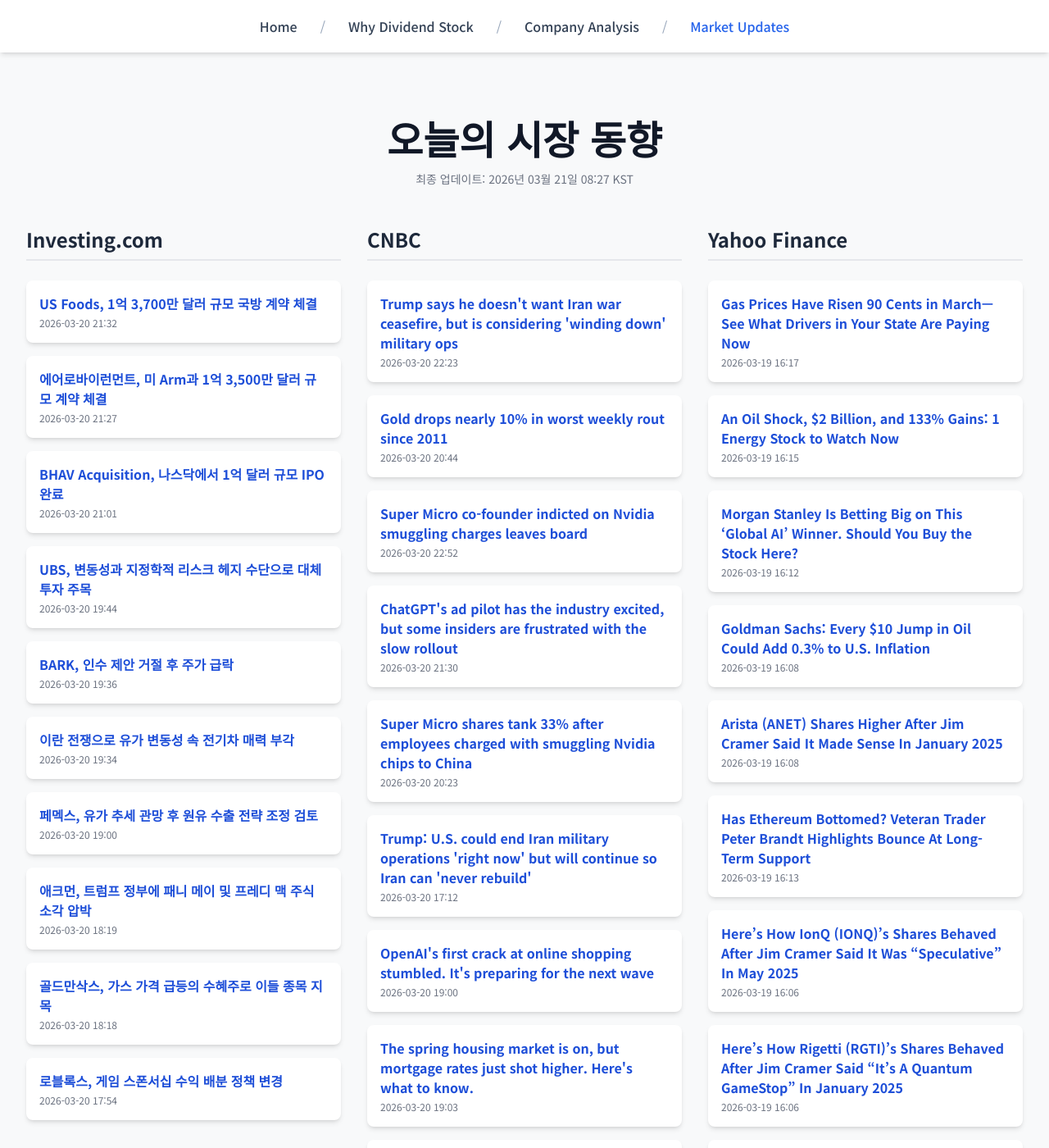
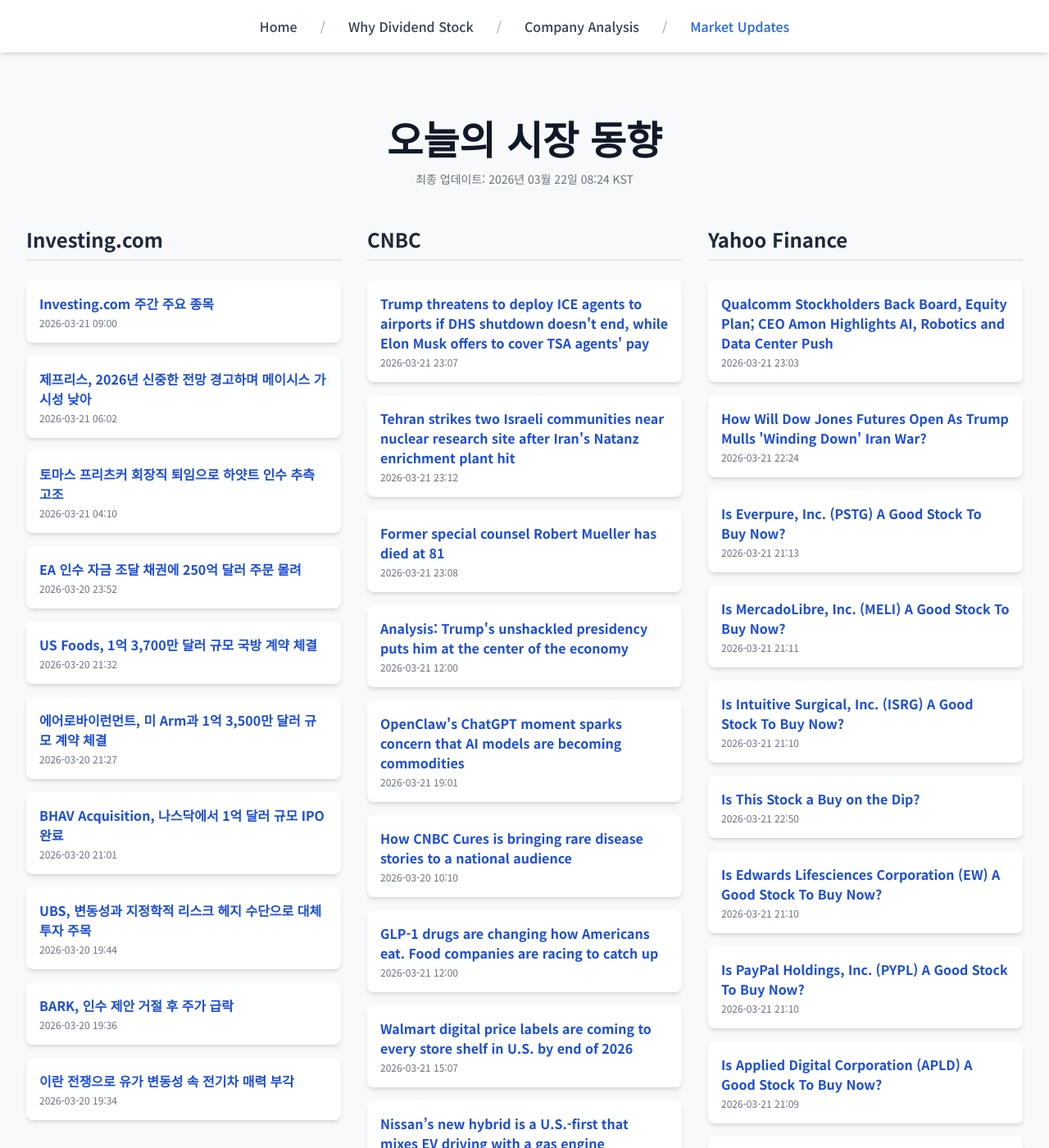
Before and after one commit to Kay-Hwang/my-company-analysis, a Jekyll site: the page built from market-updates.html, in a window 1280 px wide and 1400 px high. Shown: the whole window at 82% size. Built offline with Jekyll 4.4.1, drawn with Linux system fonts in a browser that asks for light colours; nearby versions of some CDN libraries; a script that is not in the unit is left out; some of the changed text lies outside the part shown.

Commit message:
Update daily data

```diff
--- a/_data/latest_data.json
+++ b/_data/latest_data.json
@@ -1,7 +1,31 @@
 {
-  "lastUpdated": "2026년 03월 21일 08:27 KST",
+  "lastUpdated": "2026년 03월 22일 08:24 KST",
   "news": {
     "investing": [
+      {
+        "title": "Investing.com 주간 주요 종목",
+        "link": "https://kr.investing.com/news/stock-market-news/article-1873021",
+        "pubDate": "2026-03-21 09:00:02",
+        "summary": "Investing.com 주간 주요 종목"
+      },
+      {
+        "title": "제프리스, 2026년 신중한 전망 경고하며 메이시스 가시성 낮아",
+        "link": "https://kr.investing.com/news/stock-market-news/article-1872995",
+        "pubDate": "2026-03-21 06:02:54",
+        "summary": "제프리스, 2026년 신중한 전망 경고하며 메이시스 가시성 낮아"
+      },
+      {
+        "title": "토마스 프리츠커 회장직 퇴임으로 하얏트 인수 추측 고조",
+        "link": "https://kr.investing.com/news/stock-market-news/article-1872972",
+        "pubDate": "2026-03-21 04:10:49",
+        "summary": "토마스 프리츠커 회장직 퇴임으로 하얏트 인수 추측 고조"
+      },
+      {
+        "title": "EA 인수 자금 조달 채권에 250억 달러 주문 몰려",
+        "link": "https://kr.investing.com/news/stock-market-news/article-1872888",
+        "pubDate": "2026-03-20 23:52:31",
+        "summary": "EA 인수 자금 조달 채권에 250억 달러 주문 몰려"
+      },
       {
         "title": "US Foods, 1억 3,700만 달러 규모 국방 계약 체결",
         "link": "https://kr.investing.com/news/stock-market-news/article-93CH-1872822",
@@ -37,154 +61,130 @@
         "link": "https://kr.investing.com/news/stock-market-news/article-1872717",
         "pubDate": "2026-03-20 19:34:09",
         "summary": "이란 전쟁으로 유가 변동성 속 전기차 매력 부각"
-      },
-      {
-        "title": "페멕스, 유가 추세 관망 후 원유 수출 전략 조정 검토",
-        "link": "https://kr.investing.com/news/stock-market-news/article-93CH-1872695",
-        "pubDate": "2026-03-20 19:00:42",
-        "summary": "페멕스, 유가 추세 관망 후 원유 수출 전략 조정 검토"
-      },
-      {
-        "title": "애크먼, 트럼프 정부에 패니 메이 및 프레디 맥 주식 소각 압박",
-        "link": "https://kr.investing.com/news/stock-market-news/article-93CH-1872675",
-        "pubDate": "2026-03-20 18:19:19",
-        "summary": "애크먼, 트럼프 정부에 패니 메이 및 프레디 맥 주식 소각 압박"
-      },
-      {
-        "title": "골드만삭스, 가스 가격 급등의 수혜주로 이들 종목 지목",
-        "link": "https://kr.investing.com/news/stock-market-news/article-1872674",
-        "pubDate": "2026-03-20 18:18:02",
-        "summary": "골드만삭스, 가스 가격 급등의 수혜주로 이들 종목 지목"
-      },
-      {
-        "title": "로블록스, 게임 스폰서십 수익 배분 정책 변경",
-        "link": "https://kr.investing.com/news/stock-market-news/article-93CH-1872666",
-        "pubDate": "2026-03-20 17:54:54",
-        "summary": "로블록스, 게임 스폰서십 수익 배분 정책 변경"
       }
     ],
     "cnbc": [
       {
-        "title": "Trump says he doesn't want Iran war ceasefire, but is considering 'winding down' military ops",
-        "link": "https://www.cnbc.com/2026/03/20/trump-iran-war-ceasefire.html",
-        "pubDate": "Fri, 20 Mar 2026 22:23:55 GMT",
-        "summary": "President Donald Trump also said the Strait of Hormuz, \"will have to be guarded and policed, as necessary, by other Nations who use it.\""
+        "title": "Trump threatens to deploy ICE agents to airports if DHS shutdown doesn't end, while Elon Musk offers to cover TSA agents' pay",
+        "link": "https://www.cnbc.com/2026/03/21/trump-ice-tsa-dhs.html",
+        "pubDate": "Sat, 21 Mar 2026 23:07:38 GMT",
+        "summary": "President Trump claimed ICE agents handling airport security would arrest immigrants who are in the U.S. illegally."
       },
       {
-        "title": "Gold drops nearly 10% in worst weekly rout since 2011",
-        "link": "https://www.cnbc.com/2026/03/20/gold-silver-price-metal-market-oil-brent-wti-futures-iran-war-inflation.html",
-        "pubDate": "Fri, 20 Mar 2026 20:44:28 GMT",
-        "summary": "The metal saw bumpy trading on Friday morning, after joining a broad sell-off the previous day."
+        "title": "Tehran strikes two Israeli communities near nuclear research site after Iran's Natanz enrichment plant hit",
+        "link": "https://www.cnbc.com/2026/03/21/iran-targeted-but-did-not-hit-diego-garcia-base-with-missiles-wsj.html",
+        "pubDate": "Sat, 21 Mar 2026 23:12:16 GMT",
+        "summary": "Iran and Israel traded attacks on Saturday as the war in the Middle East escalated into a dangerous new direction at the start of its fourth week."
       },
       {
-        "title": "Super Micro co-founder indicted on Nvidia smuggling charges leaves board",
-        "link": "https://www.cnbc.com/2026/03/20/super-micro-co-founder-leaves-board.html",
-        "pubDate": "Fri, 20 Mar 2026 22:52:55 GMT",
-        "summary": "Super Micro said Yih-Shyan \"Wally\" Liaw, a co-founder, has resigned from the server maker's board after he was indicted in the U.S."
+        "title": "Former special counsel Robert Mueller has died at 81",
+        "link": "https://www.cnbc.com/2026/03/21/robert-mueller-died-at-81.html",
+        "pubDate": "Sat, 21 Mar 2026 23:08:28 GMT",
+        "summary": "Robert Mueller, the former special counsel who investigated Russian interference in the 2016 presidential election, died Friday."
       },
       {
-        "title": "ChatGPT's ad pilot has the industry excited, but some insiders are frustrated with the slow rollout",
-        "link": "https://www.cnbc.com/2026/03/20/chatgpt-ads-testing-openai.html",
-        "pubDate": "Fri, 20 Mar 2026 21:30:35 GMT",
-        "summary": "AI search ads are seen as having massive potential by ad industry insiders and analysts, but OpenAI rival Anthropic has pledged to not have them."
+        "title": "Analysis: Trump's unshackled presidency puts him at the center of the economy",
+        "link": "https://www.cnbc.com/2026/03/21/trump-oil-fed-economy-iran-war.html",
+        "pubDate": "Sat, 21 Mar 2026 12:00:01 GMT",
+        "summary": "The president's unprecedented use of executive power has made him a driving force behind oil prices, the Federal Reserve's interest rates and more."
       },
       {
-        "title": "Super Micro shares tank 33% after employees charged with smuggling Nvidia chips to China",
-        "link": "https://www.cnbc.com/2026/03/19/us-tech-execs-smuggled-nvidia-chips-to-china-prosecutors-say.html",
-        "pubDate": "Fri, 20 Mar 2026 20:23:56 GMT",
-        "summary": "The U.S. government has been trying to crack down on illegal shipments of top-tier Nvidia artificial intelligence chips to China."
+        "title": "OpenClaw's ChatGPT moment sparks concern that AI models are becoming commodities",
+        "link": "https://www.cnbc.com/2026/03/21/openclaw-chatgpt-moment-sparks-concern-ai-models-becoming-commodities.html",
+        "pubDate": "Sat, 21 Mar 2026 19:01:59 GMT",
+        "summary": "At Nvidia's GTC conference this week, CEO Nvidia Jensen Huang dedicated a major part of his keynote to OpenClaw, a technology that didn't exist six months ago."
       },
       {
-        "title": "Trump: U.S. could end Iran military operations 'right now' but will continue so Iran can 'never rebuild'",
-        "link": "https://www.cnbc.com/2026/03/20/trump-iran-war-troops-rebuild.html",
-        "pubDate": "Fri, 20 Mar 2026 17:12:58 GMT",
-        "summary": "President Donald Trump's comments followed reports that the Pentagon is sending up to 2,500 more Marines to the Middle East from San Diego."
+        "title": "How CNBC Cures is bringing rare disease stories to a national audience",
+        "link": "https://www.cnbc.com/2026/03/20/how-cnbc-cures-is-bringing-rare-disease-stories-to-a-national-audience.html",
+        "pubDate": "Fri, 20 Mar 2026 10:10:01 GMT",
+        "summary": "Two months after its launch, CNBC's rare disease initiative is starting to reach a broader audience."
       },
       {
-        "title": "OpenAI's first crack at online shopping stumbled. It's preparing for the next wave",
-        "link": "https://www.cnbc.com/2026/03/20/open-ai-agentic-shopping-etsy-shopify-walmart-amazon.html",
-        "pubDate": "Fri, 20 Mar 2026 19:00:48 GMT",
-        "summary": "Etsy, Walmart and Shopify were quick to jump into Instant Checkout, but item information was often inaccurate and onboarding merchants was difficult."
+        "title": "GLP-1 drugs are changing how Americans eat. Food companies are racing to catch up",
+        "link": "https://www.cnbc.com/2026/03/21/glp-1-diets-restaurants-protein-fiber-weight-loss-drugs.html",
+        "pubDate": "Sat, 21 Mar 2026 12:00:01 GMT",
+        "summary": "For restaurants and food companies, the increasing adoption of GLP-1 drugs present both an opportunity and a threat to their businesses."
       },
       {
-        "title": "The spring housing market is on, but mortgage rates just shot higher. Here's what to know.",
-        "link": "https://www.cnbc.com/2026/03/20/spring-housing-market-mortgage-rates.html",
-        "pubDate": "Fri, 20 Mar 2026 19:03:56 GMT",
-        "summary": "This spring's housing market is on, but economic headwinds are pushing back most of the advantage that buyers have gained over the past year in affordability."
+        "title": "Walmart digital price labels are coming to every store shelf in U.S. by end of 2026",
+        "link": "https://www.cnbc.com/2026/03/21/walmart-digital-price-tags-will-be-in-every-us-store-by-end-of-2026.html",
+        "pubDate": "Sat, 21 Mar 2026 15:07:09 GMT",
+        "summary": "Walmart is rolling out digital shelf labels and expects it to be in all U.S. stores by year’s end. Is it surge pricing in disguise or just new tech efficiency?"
       },
       {
-        "title": "'Marriage penalty' in Washington state's new millionaire tax stirs debate",
-        "link": "https://www.cnbc.com/2026/03/20/washington-millionaire-tax-marriage.html",
-        "pubDate": "Fri, 20 Mar 2026 15:36:08 GMT",
-        "summary": "Washington state's first-ever income tax would impose a 9.9% tax on income of more than $1 million a year."
+        "title": "Nissan’s new hybrid is a U.S.-first that mixes EV driving with a gas engine",
+        "link": "https://www.cnbc.com/2026/03/21/nissan-series-hybrid-rogue-suv.html",
+        "pubDate": "Sat, 21 Mar 2026 13:00:02 GMT",
+        "summary": "Nissan plans to introduce a new type of hybrid for the U.S. market that drives like an all-electric vehicle but is powered by a traditional gas-powered engine."
       },
       {
-        "title": "Memory crisis latest: What we learned from the world's top producers this week",
-        "link": "https://www.cnbc.com/2026/03/20/memory-crisis-latest-dram-chips-micron-samsung-sk-hynix.html",
-        "pubDate": "Fri, 20 Mar 2026 20:15:14 GMT",
-        "summary": "Parts of the market are asking if we're already nearing peak tightness and margins in the memory chip space as the shortage persists."
+        "title": "‘Tax resistance’ gains attention amid ICE protests, Iran war — and IRS penalties could follow",
+        "link": "https://www.cnbc.com/2026/03/21/tax-protesters-iran-war-ice.html",
+        "pubDate": "Sat, 21 Mar 2026 13:30:01 GMT",
+        "summary": "Tax protesters often withhold taxes due to moral objections to certain government programs, such as the Iran war. But there can be IRS penalties, experts say."
       }
     ],
     "yahoo": [
       {
-        "title": "Gas Prices Have Risen 90 Cents in March—See What Drivers in Your State Are Paying Now",
-        "link": "https://finance.yahoo.com/sectors/energy/articles/gas-prices-risen-90-cents-161709906.html",
-        "pubDate": "2026-03-19T16:17:09Z",
-        "summary": "Gas Prices Have Risen 90 Cents in March—See What Drivers in Your State Are Paying Now"
+        "title": "Qualcomm Stockholders Back Board, Equity Plan; CEO Amon Highlights AI, Robotics and Data Center Push",
+        "link": "https://finance.yahoo.com/markets/stocks/articles/qualcomm-stockholders-back-board-equity-230305751.html",
+        "pubDate": "2026-03-21T23:03:05Z",
+        "summary": "Qualcomm Stockholders Back Board, Equity Plan; CEO Amon Highlights AI, Robotics and Data Center Push"
       },
       {
-        "title": "An Oil Shock, $2 Billion, and 133% Gains: 1 Energy Stock to Watch Now",
-        "link": "https://finance.yahoo.com/sectors/energy/articles/oil-shock-2-billion-133-161502289.html",
-        "pubDate": "2026-03-19T16:15:02Z",
-        "summary": "An Oil Shock, $2 Billion, and 133% Gains: 1 Energy Stock to Watch Now"
+        "title": "How Will Dow Jones Futures Open As Trump Mulls 'Winding Down' Iran War?",
+        "link": "https://www.investors.com/market-trend/stock-market-today/dow-jones-futures-oil-prices-yields-trump-iran-war-winding-down/?src=A00220&yptr=yahoo",
+        "pubDate": "2026-03-21T22:24:53Z",
+        "summary": "How Will Dow Jones Futures Open As Trump Mulls 'Winding Down' Iran War?"
       },
       {
-        "title": "Morgan Stanley Is Betting Big on This ‘Global AI’ Winner. Should You Buy the Stock Here?",
-        "link": "https://finance.yahoo.com/markets/stocks/articles/morgan-stanley-betting-big-global-161207428.html",
-        "pubDate": "2026-03-19T16:12:07Z",
-        "summary": "Morgan Stanley Is Betting Big on This ‘Global AI’ Winner. Should You Buy the Stock Here?"
+        "title": "Is Everpure, Inc. (PSTG) A Good Stock To Buy Now?",
+        "link": "https://finance.yahoo.com/markets/stocks/articles/everpure-inc-pstg-good-stock-211337284.html",
+        "pubDate": "2026-03-21T21:13:37Z",
+        "summary": "Is Everpure, Inc. (PSTG) A Good Stock To Buy Now?"
       },
       {
-        "title": "Goldman Sachs: Every $10 Jump in Oil Could Add 0.3% to U.S. Inflation",
-        "link": "https://finance.yahoo.com/sectors/energy/articles/goldman-sachs-every-10-jump-160854565.html",
-        "pubDate": "2026-03-19T16:08:54Z",
-        "summary": "Goldman Sachs: Every $10 Jump in Oil Could Add 0.3% to U.S. Inflation"
+        "title": "Is MercadoLibre, Inc. (MELI) A Good Stock To Buy Now?",
+        "link": "https://finance.yahoo.com/markets/stocks/articles/mercadolibre-inc-meli-good-stock-211127196.html",
+        "pubDate": "2026-03-21T21:11:27Z",
+        "summary": "Is MercadoLibre, Inc. (MELI) A Good Stock To Buy Now?"
       },
       {
-        "title": "Arista (ANET) Shares Higher After Jim Cramer Said It Made Sense In January 2025",
-        "link": "https://finance.yahoo.com/markets/stocks/articles/arista-anet-shares-higher-jim-160805341.html",
-        "pubDate": "2026-03-19T16:08:05Z",
-        "summary": "Arista (ANET) Shares Higher After Jim Cramer Said It Made Sense In January 2025"
+        "title": "Is Intuitive Surgical, Inc. (ISRG) A Good Stock To Buy Now?",
+        "link": "https://finance.yahoo.com/markets/stocks/articles/intuitive-surgical-inc-isrg-good-211051166.html",
+        "pubDate": "2026-03-21T21:10:51Z",
+        "summary": "Is Intuitive Surgical, Inc. (ISRG) A Good Stock To Buy Now?"
       },
       {
-        "title": "Has Ethereum Bottomed? Veteran Trader Peter Brandt Highlights Bounce At Long-Term Support",
-        "link": "https://finance.yahoo.com/markets/crypto/articles/ethereum-bottomed-veteran-trader-peter-161345468.html",
-        "pubDate": "2026-03-19T16:13:45Z",
-        "summary": "Has Ethereum Bottomed? Veteran Trader Peter Brandt Highlights Bounce At Long-Term Support"
+        "title": "Is This Stock a Buy on the Dip?",
+        "link": "https://finance.yahoo.com/markets/stocks/articles/stock-buy-dip-225000511.html",
+        "pubDate": "2026-03-21T22:50:00Z",
+        "summary": "Is This Stock a Buy on the Dip?"
       },
       {
-        "title": "Here’s How IonQ (IONQ)’s Shares Behaved After Jim Cramer Said It Was “Speculative” In May 2025",
-        "link": "https://finance.yahoo.com/markets/stocks/articles/ionq-ionq-shares-behaved-jim-160639549.html",
-        "pubDate": "2026-03-19T16:06:39Z",
-        "summary": "Here’s How IonQ (IONQ)’s Shares Behaved After Jim Cramer Said It Was “Speculative” In May 2025"
+        "title": "Is Edwards Lifesciences Corporation (EW) A Good Stock To Buy Now?",
+        "link": "https://finance.yahoo.com/markets/stocks/articles/edwards-lifesciences-corporation-ew-good-211030785.html",
+        "pubDate": "2026-03-21T21:10:30Z",
+        "summary": "Is Edwards Lifesciences Corporation (EW) A Good Stock To Buy Now?"
       },
       {
-        "title": "Here’s How Rigetti (RGTI)’s Shares Behaved After Jim Cramer Said “It’s A Quantum GameStop” In January 2025",
-        "link": "https://finance.yahoo.com/markets/stocks/articles/rigetti-rgti-shares-behaved-jim-160630806.html",
-        "pubDate": "2026-03-19T16:06:30Z",
-        "summary": "Here’s How Rigetti (RGTI)’s Shares Behaved After Jim Cramer Said “It’s A Quantum GameStop” In January 2025"
+        "title": "Is PayPal Holdings, Inc. (PYPL) A Good Stock To Buy Now?",
+        "link": "https://finance.yahoo.com/markets/stocks/articles/paypal-holdings-inc-pypl-good-211003322.html",
+        "pubDate": "2026-03-21T21:10:03Z",
+        "summary": "Is PayPal Holdings, Inc. (PYPL) A Good Stock To Buy Now?"
       },
       {
-        "title": "Here’s How Hewlett Packard Enterprise (HPE)’s Shares Behaved After Jim Cramer Said “They’re A Big Winner” In January 2025",
-        "link": "https://finance.yahoo.com/markets/stocks/articles/hewlett-packard-enterprise-hpe-shares-160618421.html",
-        "pubDate": "2026-03-19T16:06:18Z",
-        "summary": "Here’s How Hewlett Packard Enterprise (HPE)’s Shares Behaved After Jim Cramer Said “They’re A Big Winner” In January 2025"
+        "title": "Is Applied Digital Corporation (APLD) A Good Stock To Buy Now?",
+        "link": "https://finance.yahoo.com/markets/stocks/articles/applied-digital-corporation-apld-good-210933594.html",
+        "pubDate": "2026-03-21T21:09:33Z",
+        "summary": "Is Applied Digital Corporation (APLD) A Good Stock To Buy Now?"
       },
       {
-        "title": "Drone Stock Becomes Hottest IPO As Shares Soar Nearly 1,000%",
-        "link": "https://www.investors.com/news/ipo-swarmer-swmr-stock-drones/?src=A00220&yptr=yahoo",
-        "pubDate": "2026-03-19T16:05:16Z",
-        "summary": "Drone Stock Becomes Hottest IPO As Shares Soar Nearly 1,000%"
+        "title": "Duke Energy Corporation (DUK) A Good Stock To Buy Now?",
+        "link": "https://finance.yahoo.com/markets/stocks/articles/duke-energy-corporation-duk-good-210908323.html",
+        "pubDate": "2026-03-21T21:09:08Z",
+        "summary": "Duke Energy Corporation (DUK) A Good Stock To Buy Now?"
       }
     ]
   }
```
